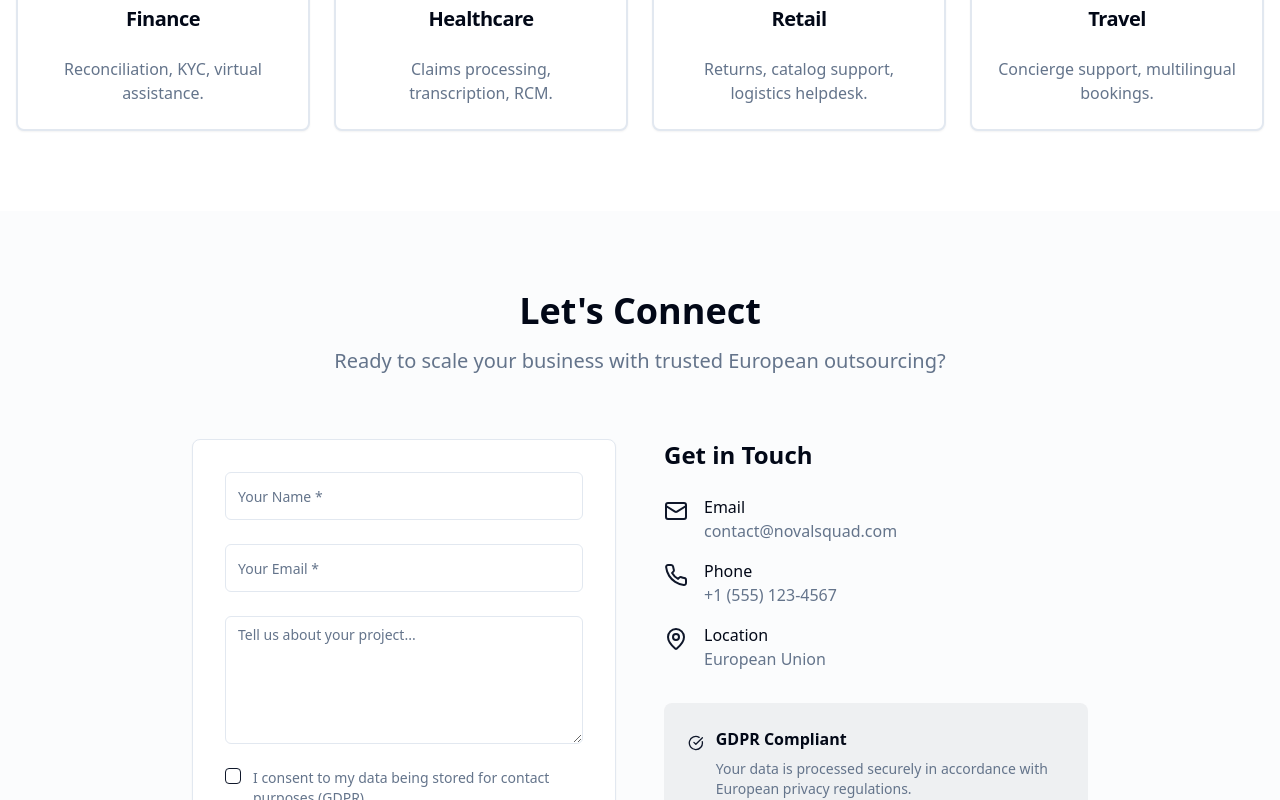
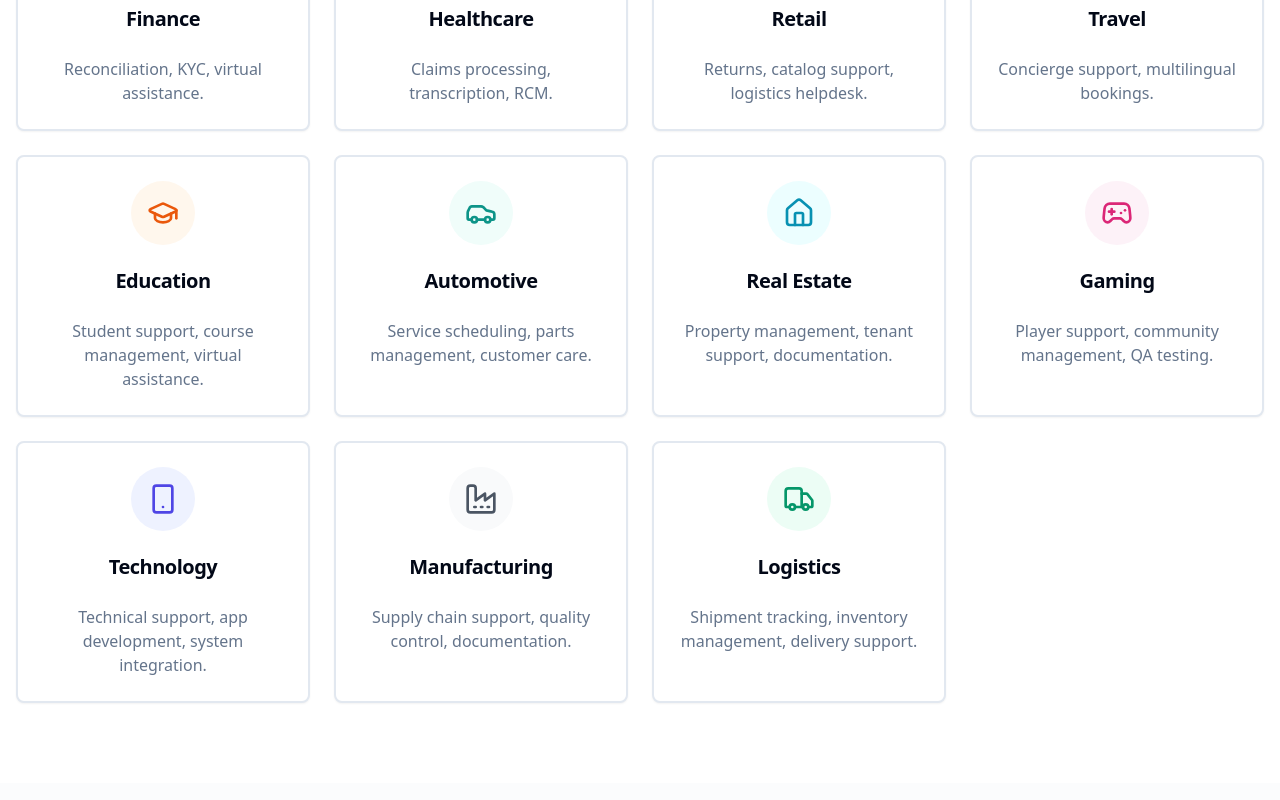
Before and after one commit to madhujun16/explore-outsourced-gems, a React (Vite) app: page / in a window 1280 px wide. Shown: the part 2000-2800 px from the top of the page. Built offline with nearby package versions, Linux system fonts and the light colour scheme.

Commit message:
Add more industries and color
Update website to include additional industries and enhance visual appeal with subtle color additions to icons and site elements.

```diff
--- a/src/index.css
+++ b/src/index.css
@@ -24,6 +24,21 @@
     --input: 214.3 31.8% 91.4%;
     --ring: 242 74% 58%;
     --radius: 0.75rem;
+
+    /* Custom colorful design tokens */
+    --blue: 242 74% 58%;
+    --green: 142 76% 36%;
+    --purple: 262 83% 58%;
+    --orange: 24 95% 53%;
+    --red: 0 84% 60%;
+    --teal: 173 58% 39%;
+    --pink: 336 75% 40%;
+    --indigo: 239 84% 67%;
+    --yellow: 48 96% 53%;
+    --emerald: 160 84% 39%;
+    --cyan: 188 95% 35%;
+    --rose: 350 89% 60%;
+
     --chart-1: 12 76% 61%;
     --chart-2: 173 58% 39%;
     --chart-3: 197 37% 24%;
@@ -51,6 +66,21 @@
     --border: 217.2 32.6% 17.5%;
     --input: 217.2 32.6% 17.5%;
     --ring: 242 74% 58%;
+
+    /* Custom colorful design tokens for dark mode */
+    --blue: 242 74% 58%;
+    --green: 142 76% 45%;
+    --purple: 262 83% 65%;
+    --orange: 24 95% 60%;
+    --red: 0 84% 65%;
+    --teal: 173 58% 45%;
+    --pink: 336 75% 50%;
+    --indigo: 239 84% 70%;
+    --yellow: 48 96% 60%;
+    --emerald: 160 84% 45%;
+    --cyan: 188 95% 45%;
+    --rose: 350 89% 65%;
+
     --chart-1: 220 70% 50%;
     --chart-2: 160 60% 45%;
     --chart-3: 30 80% 55%;
--- a/src/pages/Index.tsx
+++ b/src/pages/Index.tsx
@@ -18,6 +18,13 @@ import {
   Heart,
   ShoppingBag,
   Plane,
+  GraduationCap,
+  Car,
+  Home,
+  Gamepad2,
+  Smartphone,
+  Factory,
+  Truck,
   Mail,
   Phone,
   MapPin,
@@ -74,22 +81,30 @@ const Index = () => {
     {
       icon: Settings,
       title: "Back Office",
-      description: "Efficient HR, admin, payroll, and compliance."
+      description: "Efficient HR, admin, payroll, and compliance.",
+      color: "text-blue-600",
+      bgColor: "bg-blue-50 group-hover:bg-blue-100"
     },
     {
       icon: Headphones,
       title: "Support",
-      description: "24/7 multilingual customer care for EU markets."
+      description: "24/7 multilingual customer care for EU markets.",
+      color: "text-green-600",
+      bgColor: "bg-green-50 group-hover:bg-green-100"
     },
     {
       icon: Users,
       title: "Virtual Staff",
-      description: "On-demand trained remote teams."
+      description: "On-demand trained remote teams.",
+      color: "text-purple-600",
+      bgColor: "bg-purple-50 group-hover:bg-purple-100"
     },
     {
       icon: HardDrive,
       title: "IT Helpdesk",
-      description: "Secure and scalable infrastructure support."
+      description: "Secure and scalable infrastructure support.",
+      color: "text-orange-600",
+      bgColor: "bg-orange-50 group-hover:bg-orange-100"
     }
   ];
 
@@ -97,22 +112,30 @@ const Index = () => {
     {
       icon: Code2,
       title: "Web Dev",
-      description: "Landing pages, CMS, ecommerce, EU-hosted."
+      description: "Landing pages, CMS, ecommerce, EU-hosted.",
+      color: "text-cyan-600",
+      bgColor: "bg-cyan-50 group-hover:bg-cyan-100"
     },
     {
       icon: Megaphone,
       title: "Marketing",
-      description: "SEO, paid ads, multilingual content strategy."
+      description: "SEO, paid ads, multilingual content strategy.",
+      color: "text-pink-600",
+      bgColor: "bg-pink-50 group-hover:bg-pink-100"
     },
     {
       icon: Database,
       title: "Data/CRM",
-      description: "GDPR-ready CRM setups, analytics dashboards."
+      description: "GDPR-ready CRM setups, analytics dashboards.",
+      color: "text-indigo-600",
+      bgColor: "bg-indigo-50 group-hover:bg-indigo-100"
     },
     {
       icon: Bot,
       title: "AI Chatbots",
-      description: "Automated support & sales bots, multi-language."
+      description: "Automated support & sales bots, multi-language.",
+      color: "text-emerald-600",
+      bgColor: "bg-emerald-50 group-hover:bg-emerald-100"
     }
   ];
 
@@ -120,22 +143,79 @@ const Index = () => {
     {
       icon: Building,
       title: "Finance",
-      description: "Reconciliation, KYC, virtual assistance."
+      description: "Reconciliation, KYC, virtual assistance.",
+      color: "text-blue-600",
+      bgColor: "bg-blue-50 group-hover:bg-blue-100"
     },
     {
       icon: Heart,
       title: "Healthcare",
-      description: "Claims processing, transcription, RCM."
+      description: "Claims processing, transcription, RCM.",
+      color: "text-red-600",
+      bgColor: "bg-red-50 group-hover:bg-red-100"
     },
     {
       icon: ShoppingBag,
       title: "Retail",
-      description: "Returns, catalog support, logistics helpdesk."
+      description: "Returns, catalog support, logistics helpdesk.",
+      color: "text-green-600",
+      bgColor: "bg-green-50 group-hover:bg-green-100"
     },
     {
       icon: Plane,
       title: "Travel",
-      description: "Concierge support, multilingual bookings."
+      description: "Concierge support, multilingual bookings.",
+      color: "text-purple-600",
+      bgColor: "bg-purple-50 group-hover:bg-purple-100"
+    },
+    {
+      icon: GraduationCap,
+      title: "Education",
+      description: "Student support, course management, virtual assistance.",
+      color: "text-orange-600",
+      bgColor: "bg-orange-50 group-hover:bg-orange-100"
+    },
+    {
+      icon: Car,
+      title: "Automotive",
+      description: "Service scheduling, parts management, customer care.",
+      color: "text-teal-600",
+      bgColor: "bg-teal-50 group-hover:bg-teal-100"
+    },
+    {
+      icon: Home,
+      title: "Real Estate",
+      description: "Property management, tenant support, documentation.",
+      color: "text-cyan-600",
+      bgColor: "bg-cyan-50 group-hover:bg-cyan-100"
+    },
+    {
+      icon: Gamepad2,
+      title: "Gaming",
+      description: "Player support, community management, QA testing.",
+      color: "text-pink-600",
+      bgColor: "bg-pink-50 group-hover:bg-pink-100"
+    },
+    {
+      icon: Smartphone,
+      title: "Technology",
+      description: "Technical support, app development, system integration.",
+      color: "text-indigo-600",
+      bgColor: "bg-indigo-50 group-hover:bg-indigo-100"
+    },
+    {
+      icon: Factory,
+      title: "Manufacturing",
+      description: "Supply chain support, quality control, documentation.",
+      color: "text-gray-600",
+      bgColor: "bg-gray-50 group-hover:bg-gray-100"
+    },
+    {
+      icon: Truck,
+      title: "Logistics",
+      description: "Shipment tracking, inventory management, delivery support.",
+      color: "text-emerald-600",
+      bgColor: "bg-emerald-50 group-hover:bg-emerald-100"
     }
   ];
 
@@ -194,8 +274,8 @@ const Index = () => {
             {services.map((service, index) => (
               <Card key={index} className="border-2 hover:border-primary/50 transition-all duration-300 hover:shadow-lg group">
                 <CardHeader className="text-center">
-                  <div className="mx-auto mb-4 p-3 bg-primary/10 rounded-full w-16 h-16 flex items-center justify-center group-hover:bg-primary/20 transition-colors">
-                    <service.icon className="h-8 w-8 text-primary" />
+                  <div className={`mx-auto mb-4 p-3 rounded-full w-16 h-16 flex items-center justify-center transition-colors ${service.bgColor}`}>
+                    <service.icon className={`h-8 w-8 ${service.color}`} />
                   </div>
                   <CardTitle className="text-xl">{service.title}</CardTitle>
                 </CardHeader>
@@ -223,8 +303,8 @@ const Index = () => {
             {digitalServices.map((service, index) => (
               <Card key={index} className="border-2 hover:border-primary/50 transition-all duration-300 hover:shadow-lg group">
                 <CardHeader className="text-center">
-                  <div className="mx-auto mb-4 p-3 bg-accent/10 rounded-full w-16 h-16 flex items-center justify-center group-hover:bg-accent/20 transition-colors">
-                    <service.icon className="h-8 w-8 text-accent" />
+                  <div className={`mx-auto mb-4 p-3 rounded-full w-16 h-16 flex items-center justify-center transition-colors ${service.bgColor}`}>
+                    <service.icon className={`h-8 w-8 ${service.color}`} />
                   </div>
                   <CardTitle className="text-xl">{service.title}</CardTitle>
                 </CardHeader>
@@ -248,12 +328,12 @@ const Index = () => {
               Specialized expertise across key European business sectors
             </p>
           </div>
-          <div className="grid md:grid-cols-2 lg:grid-cols-4 gap-6">
+          <div className="grid md:grid-cols-2 lg:grid-cols-3 xl:grid-cols-4 gap-6">
             {industries.map((industry, index) => (
               <Card key={index} className="border-2 hover:border-primary/50 transition-all duration-300 hover:shadow-lg group">
                 <CardHeader className="text-center">
-                  <div className="mx-auto mb-4 p-3 bg-secondary/10 rounded-full w-16 h-16 flex items-center justify-center group-hover:bg-secondary/20 transition-colors">
-                    <industry.icon className="h-8 w-8 text-secondary" />
+                  <div className={`mx-auto mb-4 p-3 rounded-full w-16 h-16 flex items-center justify-center transition-colors ${industry.bgColor}`}>
+                    <industry.icon className={`h-8 w-8 ${industry.color}`} />
                   </div>
                   <CardTitle className="text-xl">{industry.title}</CardTitle>
                 </CardHeader>
```
